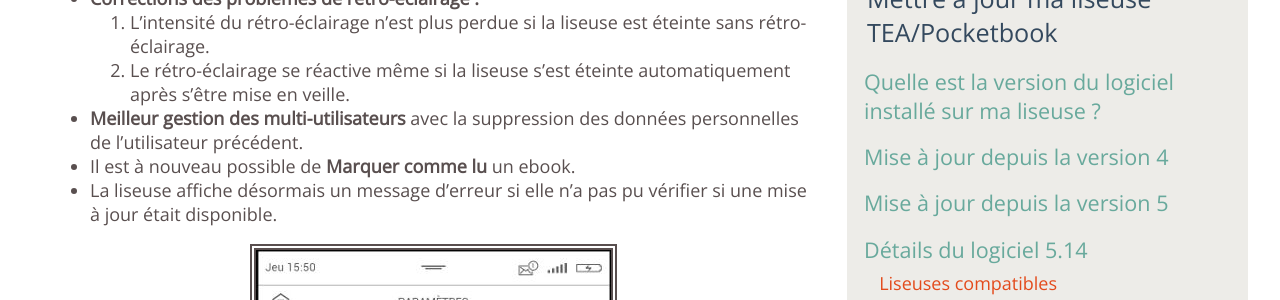
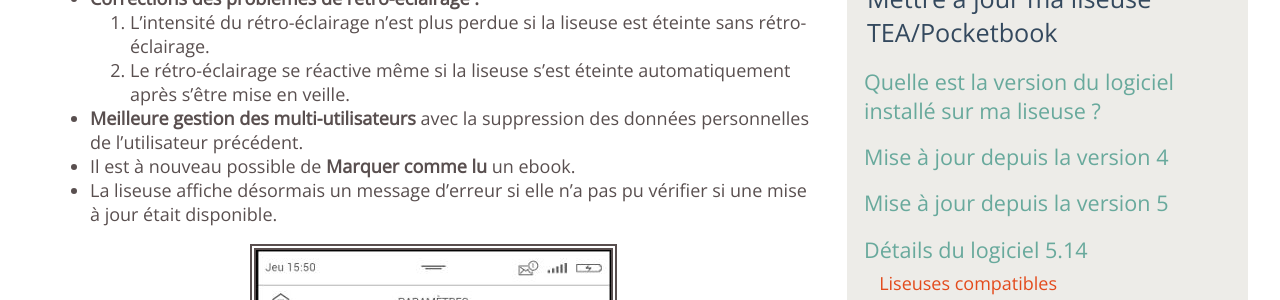
Before and after one commit to TEA-ebook/help-center, a Jekyll site: the page built from _pages/maj.md, in a window 1280 px wide and 900 px high, scrolled down 5606 px. Shown: the part 154-454 px from the top of the window. Built offline with Jekyll 4.4.1, drawn with Linux system fonts in a browser that asks for light colours.

Commit message:
Fix typo
Meilleur gestion → Meilleure gestion

```diff
--- a/_pages/maj.md
+++ b/_pages/maj.md
@@ -125,7 +125,7 @@ Touch Lux 2, Touch Lux 3.
 - **Corrections des problèmes de rétro-éclairage :**
   1. L'intensité du rétro-éclairage n’est plus perdue si la liseuse est éteinte sans rétro-éclairage.
   2. Le rétro-éclairage se réactive même si la liseuse s'est éteinte automatiquement après s’être mise en veille.
-- **Meilleur gestion des multi-utilisateurs** avec la suppression des données personnelles de l’utilisateur précédent.
+- **Meilleure gestion des multi-utilisateurs** avec la suppression des données personnelles de l’utilisateur précédent.
 - Il est à nouveau possible de **Marquer comme lu** un ebook.
 - La liseuse affiche désormais un message d'erreur si elle n'a pas pu vérifier si une mise à jour était disponible.
 
```
